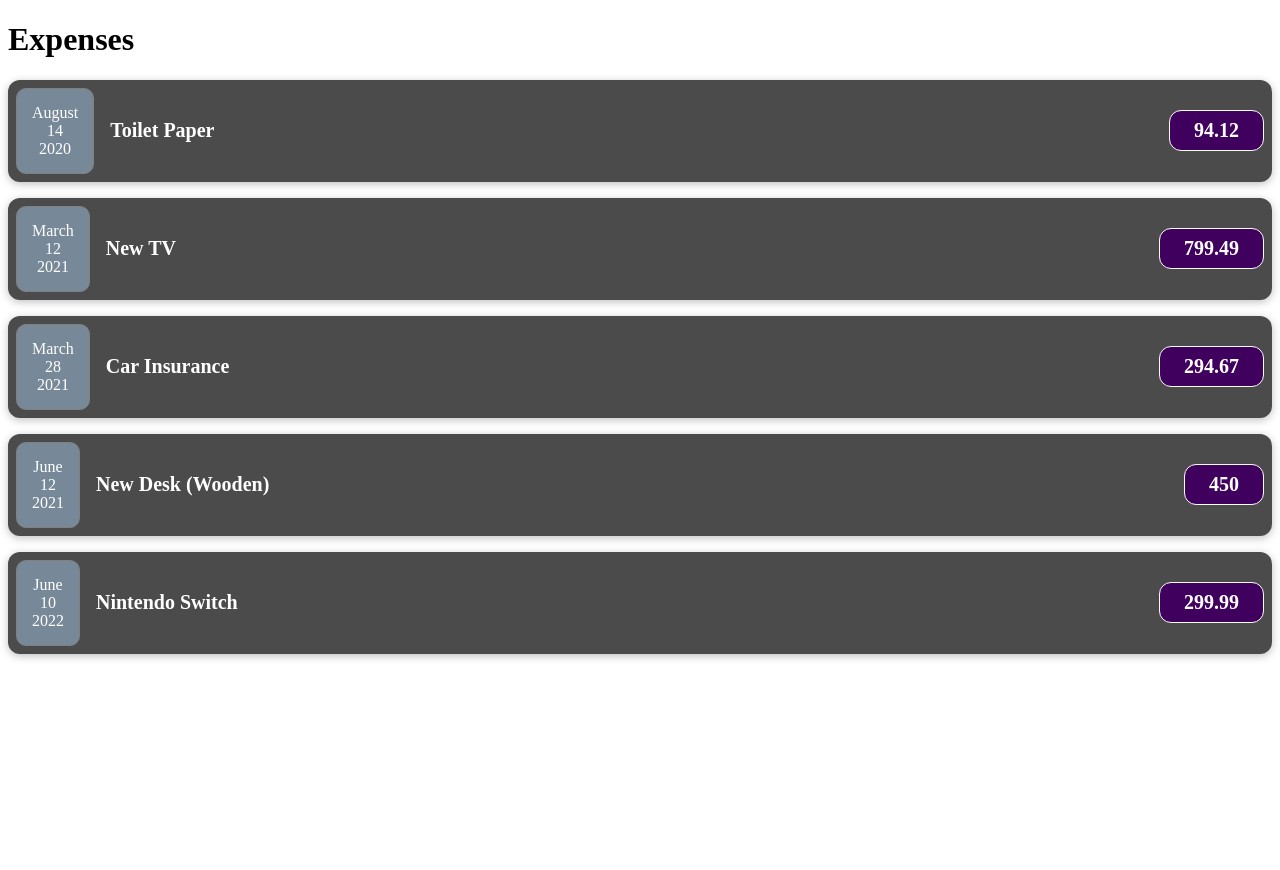
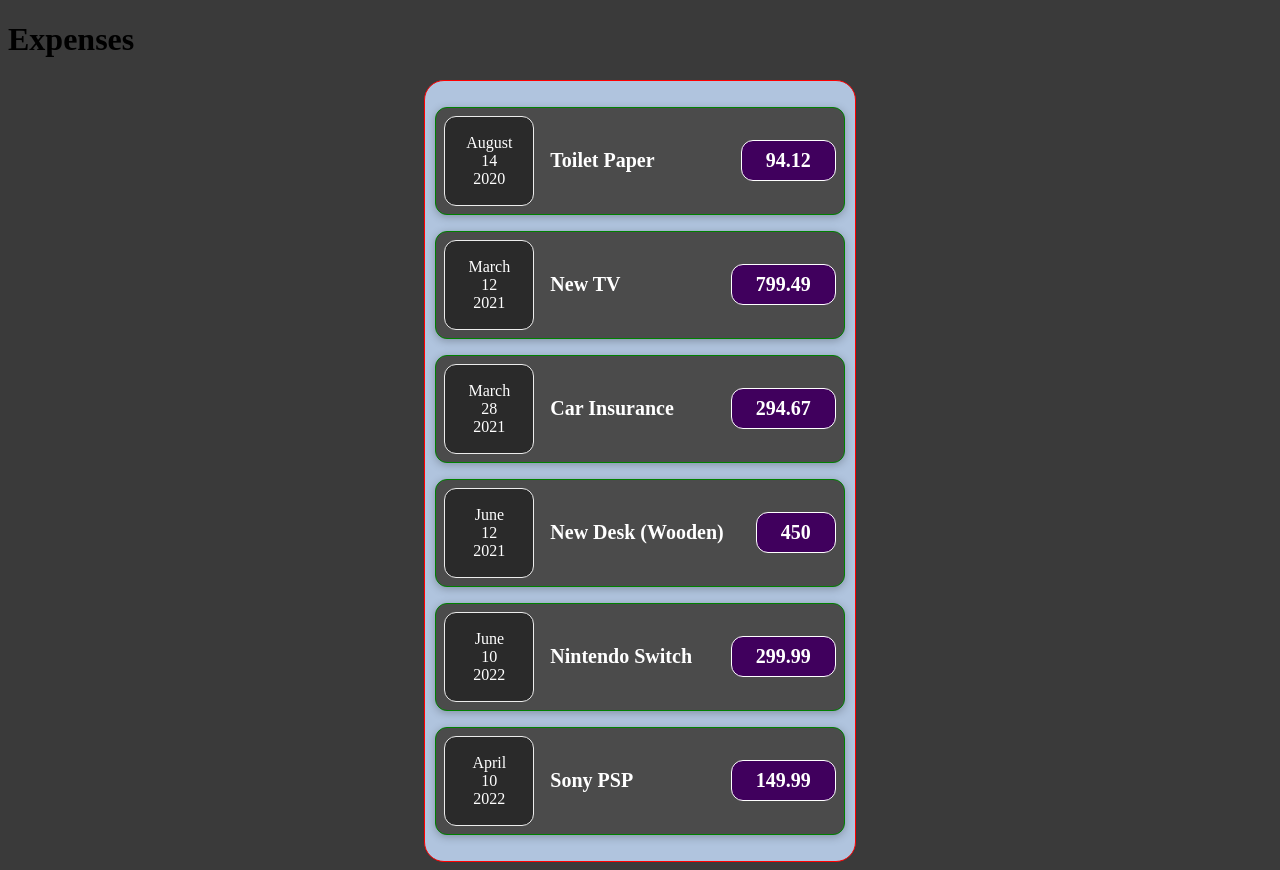
Before and after one commit to jcast24/ExpenseTracker, a React (Vite) app: page / in a window 1280 px wide. Before the commit the page ends 800 px from the top, so only its background shows below. Built offline with nearby package versions, Linux system fonts and the light colour scheme.

Commit message:
Updated CSS/CSS tags for each file

```diff
--- a/src/App.jsx
+++ b/src/App.jsx
@@ -28,18 +28,26 @@ function App() {
             title: 'Nintendo Switch',
             amount: 299.99,
             date: new Date(2022, 5, 10),
+        },
+        {
+            id: 'e6',
+            title: 'Sony PSP',
+            amount: 149.99,
+            date: new Date(2022, 3, 10),
         }
     ];
 
     return (
-        <div>
+        <main>
             <h1>Expenses</h1>
+            <div className={"main-background"}>
                 {expenses.map((expense) => (
                     <div key={expense.id}>
                         <ExpenseItem title={expense.title} amount={expense.amount} date={expense.date}/>
                     </div>
                 ))}
             </div>
+        </main>
     )
 }
 
--- a/src/components/ExpenseDate.jsx
+++ b/src/components/ExpenseDate.jsx
@@ -1,6 +1,6 @@
 export function ExpenseDate(props) {
     return (
-        <div className={"expense-item__date"}>
+        <div className={"expense-date"}>
             <div>{props.month}</div>
             <div>{props.day}</div>
             <div>{props.year}</div>
--- a/src/components/ExpenseItem.css
+++ b/src/components/ExpenseItem.css
@@ -1,4 +1,19 @@
+html body {
+    background-color: #3a3a3a;
+}
+
+.main-background {
+    border: 1px solid red;
+    background-color: lightsteelblue;
+    height: max-content;
+    width: max-content;
+    padding: 10px;
+    border-radius: 20px;
+    margin: 0 auto;
+}
+
 .expense-item {
+    border: 1px solid green;
     display: flex;
     justify-content: space-between;
     align-items: center;
@@ -24,7 +39,7 @@
 }
 
 .expense-item h2 {
-    color: #3a3a3a;
+    /*color: #3a3a3a;*/
     font-size: 1rem;
     flex: 1;
     margin: 0 1rem;
@@ -50,6 +65,33 @@
     background-color: lightslategray;
 }
 
+.expense-date {
+    display: flex;
+    flex-direction: column;
+    width: 5.5rem;
+    height: 5.5rem;
+    border: 1px solid #ececec;
+    background-color: #2a2a2a;
+    color: white;
+    border-radius: 12px;
+    align-items: center;
+    justify-content: center;
+}
+
+.expense-date__month {
+    font-size: 0.75rem;
+    font-weight: bold;
+}
+
+.expense-date__year {
+    font-size: 0.75rem;
+}
+
+.expense-date__day {
+    font-size: 1.5rem;
+    font-weight: bold;
+}
+
 @media (min-width: 580px) {
     .expense-item__description {
         flex-direction: row;
--- a/src/components/ExpenseItem.jsx
+++ b/src/components/ExpenseItem.jsx
@@ -13,13 +13,11 @@ export const ExpenseItem = (props) => {
                 day={day}
                 year={year}
             />
-
-            <div className={"expense-item__title"}></div>
+            {/*<div className={"expense-item__title"}></div>*/}
             <div className={"expense-item__description"}>
                 <h2>{props.title}</h2>
                 <div className={"expense-item__price"}>{props.amount}</div>
             </div>
-
         </div>
     )
 }
```
Lines whose indentation alone changed are shown as unchanged.
